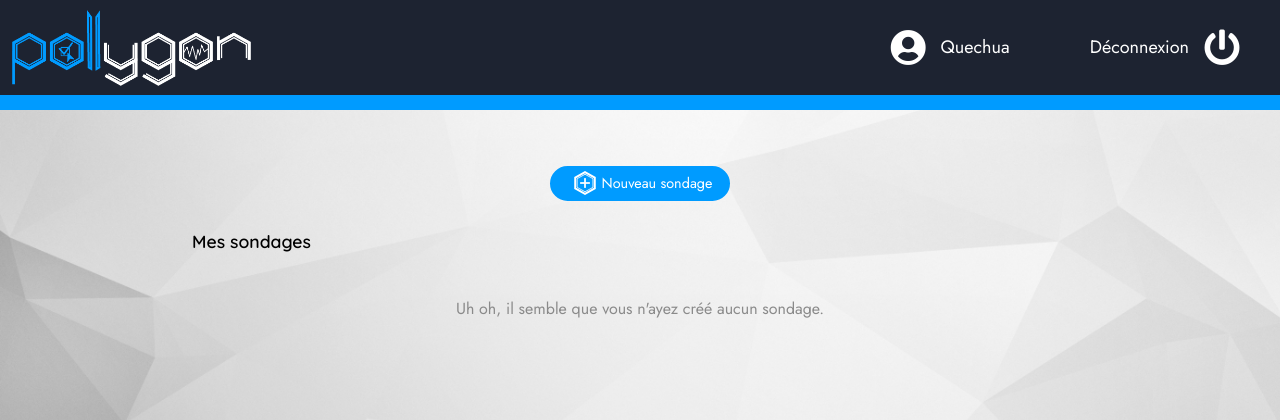
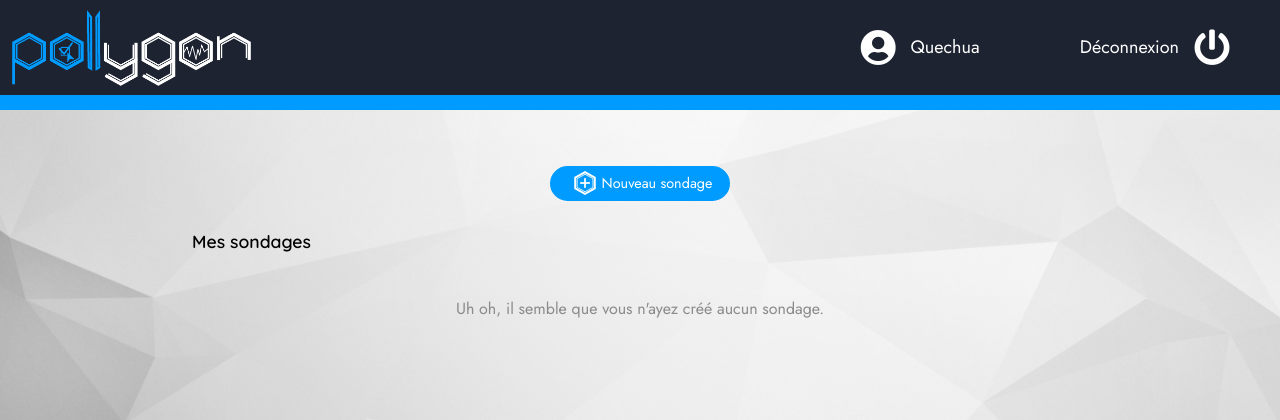
Before and after one commit to EmpireDemocratiqueDuPoulpe/Pollygon, a PHP site: page /2PROJ-Pollygon/home.php in a window 1280 px wide. Shown: the top 420 px of the page. Run offline with PHP 8.4, Linux system fonts and the light colour scheme; a user stored in the database is signed in; data that the repository does not hold is empty.

Commit message:
1/2 bug de moins

```diff
--- a/assets/css/main.css
+++ b/assets/css/main.css
@@ -120,8 +120,8 @@ header {
     display: flex;
     flex-direction: row;
     align-items: center;
-    justify-content: end;
-    width: 400px;
+    justify-content: flex-end;
+    width: 500px;
     height: 95px;
 }
 
@@ -141,6 +141,7 @@ header {
 }
 
 .navbarIcon span {
+    flex-shrink: 0;
     overflow: hidden;
     text-overflow: ellipsis;
     white-space: nowrap;
```
